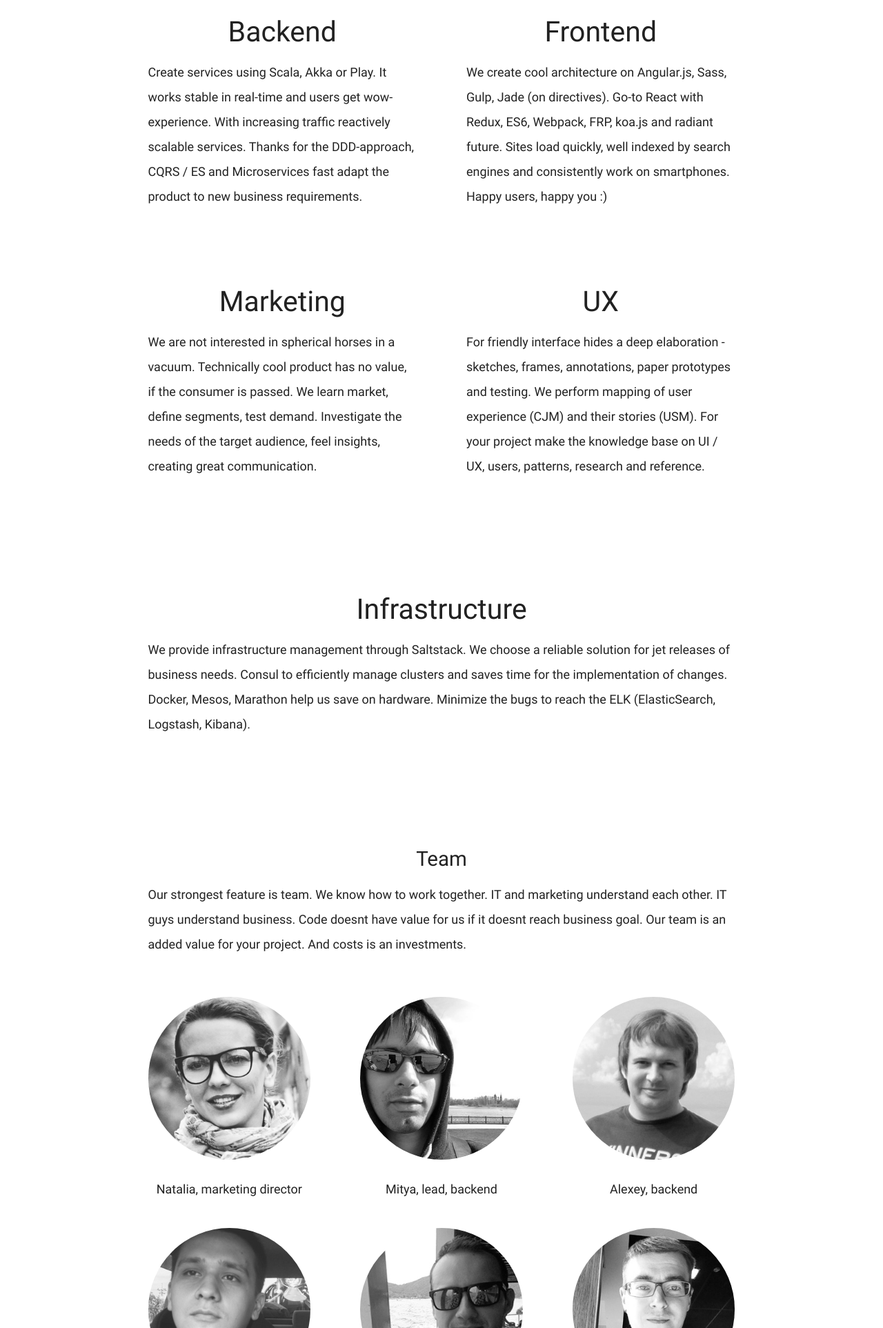
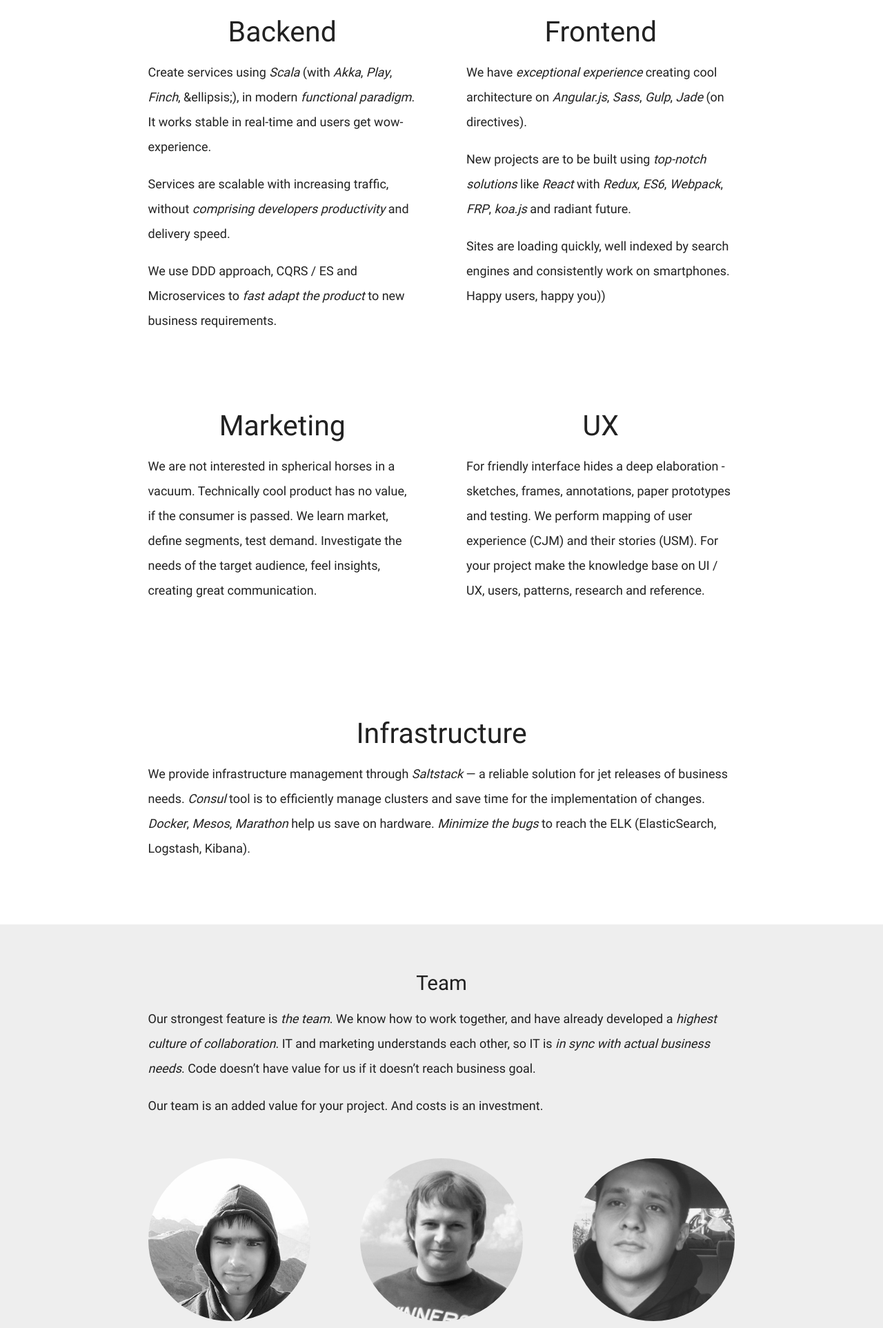
Before and after one commit to unicorndevru/unicorndev.ru, a website: page public/index.html in a window 1280 px wide. Shown: the part 869-2794 px from the top of the page at 69% size. Drawn offline with nearby package versions, Linux system fonts and the light colour scheme.

Commit message:
team and some text fixes

```diff
--- a/public/css/style.css
+++ b/public/css/style.css
@@ -33,6 +33,13 @@ p {
 .section {
   padding-top: 3rem;
   padding-bottom: 3rem;
+}
+
+.section-team {
+  background: #eeeeee;
+}
+.section-team .clearfix {
+  /*display: none;*/
 }
 
 .button-collapse {
--- a/public/index.html
+++ b/public/index.html
@@ -110,11 +110,15 @@
       <div class="row">
         <div class="col s12 m6">
           <h4 class="center">Backend</h4>
-          <p>Create services using Scala, Akka or Play. It works stable in real-time and users get wow-experience. With increasing traffic reactively scalable services. Thanks for the DDD-approach, CQRS / ES and Microservices fast adapt the product to new business requirements.</p>
+          <p>Create services using <em>Scala</em> (with <em>Akka</em>, <em>Play</em>, <em>Finch</em>, &ellipsis;), in modern <em>functional paradigm</em>. It works stable in real-time and users get wow-experience.</p>
+          <p>Services are scalable with increasing traffic, without <em>comprising developers productivity</em> and delivery speed.</p>
+          <p>We use DDD approach, CQRS / ES and Microservices to <em>fast adapt the product</em> to new business requirements.</p>
         </div>
         <div class="col s12 m6">
           <h4 class="center">Frontend</h4>
-          <p>We create cool architecture on Angular.js, Sass, Gulp, Jade (on directives). Go-to React with Redux, ES6, Webpack, FRP, koa.js and radiant future. Sites load quickly, well indexed by search engines and consistently work on smartphones. Happy users, happy you :)</p>
+          <p>We have <em>exceptional experience</em> creating cool architecture on <em>Angular.js</em>, <em>Sass</em>, <em>Gulp</em>, <em>Jade</em> (on directives). </p>
+          <p>New projects are to be built using <em>top-notch solutions</em> like <em>React</em> with <em>Redux</em>, <em>ES6</em>, <em>Webpack</em>, <em>FRP</em>, <em>koa.js</em> and radiant future.</p>
+          <p>Sites are loading quickly, well indexed by search engines and consistently work on smartphones. Happy users, happy you))</p>
         </div>
     </div>
   </div>
@@ -139,44 +143,63 @@
       <div class="row">
         <div class="col s12">
           <h4 class="center">Infrastructure</h4>
-          <p>We provide infrastructure management through Saltstack. We choose a reliable solution for jet releases of business needs. Consul to efficiently manage clusters and saves time for the implementation of changes. Docker, Mesos, Marathon help us save on hardware. Minimize the bugs to reach the ELK (ElasticSearch, Logstash, Kibana).</p>
+          <p>We provide infrastructure management through <em>Saltstack</em> &mdash; a reliable solution for jet releases of business needs. <em>Consul</em> tool is to efficiently manage clusters and save time for the implementation of changes. <em>Docker</em>, <em>Mesos</em>, <em>Marathon</em> help us save on hardware. <em>Minimize the bugs</em> to reach the ELK (ElasticSearch, Logstash, Kibana).</p>
         </div>
       </div>
     </div>
   </div>
 
-  <div class="section">
+  <div class="section section-team">
     <div class="container">
       <div class="row">
         <div class="col s12">
           <h5 class="center">Team</h5>
-          <p>Our strongest feature is team. We know how to work together. IT and marketing understand each other. IT guys understand business. Code doesnt have value for us if it doesnt reach business goal. Our team is an added value for your project. And costs is an investments. </p>
+          <p>Our strongest feature is <em>the team</em>. We know how to work together, and have already developed a <em>highest culture of collaboration</em>. IT and marketing understands each other, so IT is <em>in sync with actual business needs</em>. Code doesn’t have value for us if it doesn’t reach business goal.</p>
+          <p>Our team is an added value for your project. And costs is an investment.</p>
         </div>
       </div>
       <div class="row">
         <div class="col s12 m6 l4 center">
-          <div class="team-avatar"><img class="circle" src="images/team/krasilova.jpg"></div>
-          <p>Natalia, marketing director</p>
-        </div>
-        <div class="col s12 m6 l4 center">
-          <div class="team-avatar"><img class="circle" src="images/team/kurinsky.jpg"></div>
+          <div class="team-avatar"><img class="circle" src="images/team/mitya.jpg"></div>
           <p>Mitya, lead, backend</p>
         </div>
+
         <div class="col s12 m6 l4 center">
           <div class="team-avatar"><img class="circle" src="images/team/alexey.jpg"></div>
           <p>Alexey, backend</p>
         </div>
+
+        <div class="clearfix hide-on-large-only hide-on-small-only"></div>
+
         <div class="col s12 m6 l4 center">
           <div class="team-avatar"><img class="circle" src="images/team/dima.jpg"></div>
           <p>Dmitry, frontend</p>
         </div>
+
+        <div class="clearfix hide-on-med-only hide-on-small-only"></div>
+
         <div class="col s12 m6 l4 center">
           <div class="team-avatar"><img class="circle" src="images/team/matveev.jpg"></div>
           <p>Andrey, frontend</p>
         </div>
+
+        <div class="clearfix hide-on-large-only hide-on-small-only"></div>
+
         <div class="col s12 m6 l4 center">
           <div class="team-avatar"><img class="circle" src="images/team/fl.jpg"></div>
           <p>Denis, frontend</p>
+        </div>
+        <div class="col s12 m6 l4 center">
+          <div class="team-avatar"><img class="circle" src="images/team/sokolov.jpg"></div>
+          <p>Evgeny Sokolov, UX</p>
+        </div>
+
+        <div class="clearfix hide-on-large-only hide-on-small-only"></div>
+        <div class="clearfix hide-on-med-only hide-on-small-only"></div>
+
+        <div class="col s12 m6 l4 center">
+          <div class="team-avatar"><img class="circle" src="images/team/krasilova.jpg"></div>
+          <p>Natalia, product manager / marketer</p>
         </div>
       </div>
     </div>
```
Also changed, not shown: public/images/team/kurinsky.jpg (deleted), public/images/team/mitya.jpg (added).
